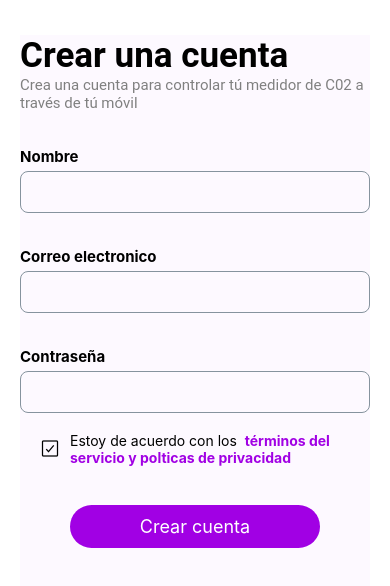
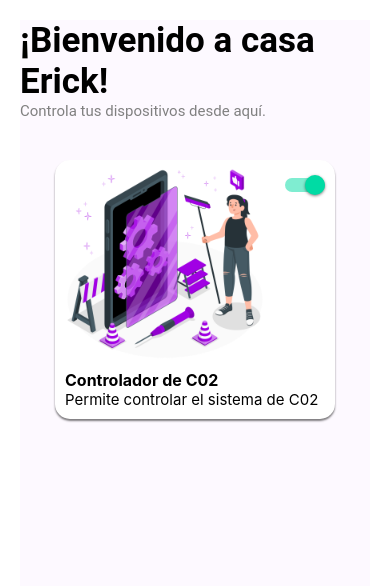
Before and after one commit to Alfredo12334433/C02-Mobile-App, a React Native app: screen / in a window 390 px wide. Shown: the top 586 px of the page. Built offline with nearby package versions, Linux system fonts and the light colour scheme.

Commit message:
add home screen

```diff
--- a/App.js
+++ b/App.js
@@ -27,6 +27,7 @@ import {
 } from 'react-native/Libraries/NewAppScreen';
 import Login from "./src/screens/Login";
 import Register from "./src/screens/Register";
+import Home from "./src/screens/Home";
 
 
 const App: () => Node = () => {
@@ -34,7 +35,8 @@ const App: () => Node = () => {
 
     return (
         // <Login/>
-        <Register/>
+        // <Register/>
+        <Home/>
     );
 };
 
--- /dev/null
+++ b/src/components/CardHome.js
@@ -0,0 +1,65 @@
+import React from "react";
+import {Image, StyleSheet, Text, View} from "react-native";
+import home_img from "../assets/home_image.png";
+import {Card, Switch} from "react-native-paper";
+
+
+export default function CardHome() {
+
+    return (
+        <Card style={styles.card}>
+        <View style={styles.row}>
+            <Image source={home_img} style={styles.img}/>
+            <Switch
+                value={true}
+                color='#00DBA4'
+                style={styles.switch}
+            />
+        </View>
+        <View style={styles.cardInfo}>
+            <Text style={styles.title}>
+                Controlador de C02
+            </Text>
+            <Text style={styles.paragraph}>
+                Permite controlar el sistema de C02
+            </Text>
+        </View>
+    </Card>
+    )
+}
+
+const styles = StyleSheet.create({
+    card: {
+        borderRadius: 15,
+        width: '80%',
+        shadowColor: '#000',
+        shadowOffset: { width: 0, height: 2 },
+        shadowOpacity: 0.5,
+        shadowRadius: 2,
+        elevation: 6,
+    },
+    row: {
+        flexDirection: 'row',
+        alignItems: 'flex-start',
+        justifyContent: 'space-around'
+    },
+    img: {
+        width: 200,
+        height: 200,
+    },
+    switch: {
+        marginTop: 15,
+    },
+    title: {
+        fontWeight: 'bold',
+        color: 'black',
+        fontSize: 16
+
+    },
+    paragraph: {
+        fontSize: 15
+    },
+    cardInfo: {
+        padding: 10
+    }
+});
--- /dev/null
+++ b/src/screens/Home.js
@@ -0,0 +1,33 @@
+import React from "react";
+import {SafeAreaProvider} from 'react-native-safe-area-context'
+import {StyleSheet, View, Text, Image} from "react-native";
+import HeaderInfo from "../components/HeaderInfo";
+import {Card, Switch} from 'react-native-paper';
+import home_img from '../assets/home_image.png'
+import CardHome from "../components/CardHome";
+
+export default function Home() {
+
+    return (
+        <SafeAreaProvider style={styles.container}>
+            <HeaderInfo title='¡Bienvenido a casa Erick!' subtitle='Controla tus dispositivos desde aquí.'/>
+            <View style={styles.center}>
+               <CardHome/>
+            </View>
+        </SafeAreaProvider>
+    )
+}
+
+const styles = StyleSheet.create({
+
+    container: {
+        backgroundColor: '#FDF9FF',
+        marginHorizontal: 20,
+        marginTop: 20,
+    },
+    center:{
+        alignItems: 'center',
+        marginTop: 40
+    },
+
+});
```
Also changed, not shown: src/assets/home_image.png (added).
